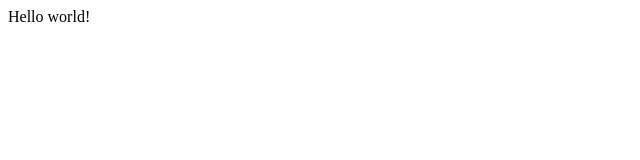
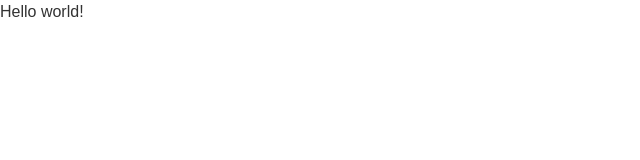
Before and after one commit to nettobruno/portfolio-2025, a Next.js app: page / in a window 1280 px wide. Shown: the top 160 px of the page, without its empty margins (0-640 px from the left). Built offline with nearby package versions, Linux system fonts and the light colour scheme.

Commit message:
Cria e utiliza o reset css

```diff
--- a/src/app/layout.tsx
+++ b/src/app/layout.tsx
@@ -1,4 +1,5 @@
 import type { Metadata } from "next";
+import "../styles/globals.css"
 
 export const metadata: Metadata = {
   title: "Bruno Netto - Desenvolvedor Front End",
@@ -14,7 +15,7 @@ export default function RootLayout({
   children: React.ReactNode;
 }>) {
   return (
-    <html lang="en">
+    <html lang="pt-br">
       <body>{children}</body>
     </html>
   );
--- /dev/null
+++ b/src/styles/globals.css
@@ -0,0 +1,61 @@
+/* Reset CSS básico */
+
+/* Remover as margens e o padding padrão de todos os elementos */
+*,
+*::before,
+*::after {
+  margin: 0;
+  padding: 0;
+  box-sizing: border-box;
+}
+
+/* Remover o estilo padrão de fontes e listas */
+body,
+h1, h2, h3, h4, h5, h6,
+p,
+ul, ol, li,
+figure, figcaption {
+  font-size: 100%;
+  font-family: inherit;
+  font-weight: inherit;
+  line-height: 1;
+}
+
+/* Remover a formatação de links */
+a {
+  text-decoration: none;
+  color: inherit;
+}
+
+/* Remover o estilo de bordas em inputs e outros campos de formulário */
+input, button, select, textarea {
+  border: none;
+  outline: none;
+  background: none;
+  font: inherit;
+}
+
+/* Evitar espaços extras nos elementos de lista */
+ul, ol {
+  list-style: none;
+}
+
+/* Evitar que imagens ou vídeos estiquem além de seus contêineres */
+img {
+  max-width: 100%;
+  height: auto;
+}
+
+/* Definir a base de estilo para o body */
+body {
+  line-height: 1.5;
+  font-family: Arial, sans-serif;
+  background-color: #fff;
+  color: #333;
+}
+
+.container {
+  max-width: 1200px;
+  margin: 0 auto;
+  padding: 20px;
+}
```
